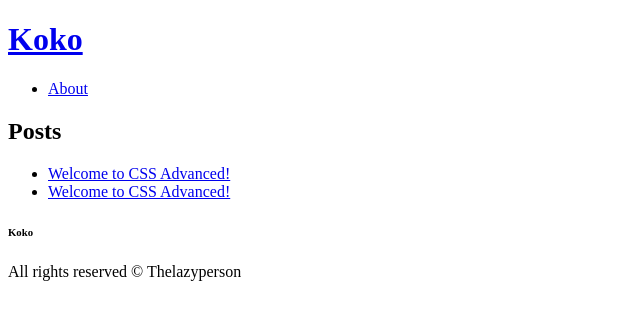
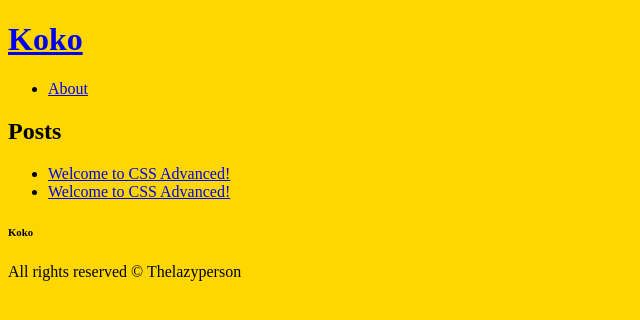
Before and after one commit to IrinaDimcheva/su-jekyll-mycroft, a Jekyll site: the page built from index.html, in a window 1280 px wide. Shown: the top 320 px of the page, without its empty margins (0-640 px from the left). Built offline with Jekyll 4.4.1, drawn with Linux system fonts in a browser that asks for light colours.

Commit message:
Fancy bg test

```diff
--- a/css/site.css
+++ b/css/site.css
@@ -1,4 +1,4 @@
 body {
-  background: white;
+  background: gold;
   color: black;
 }
```
